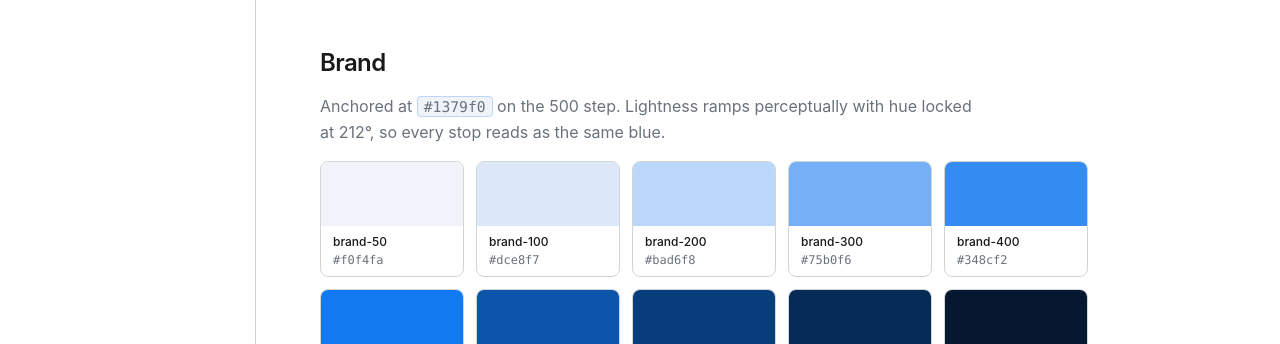
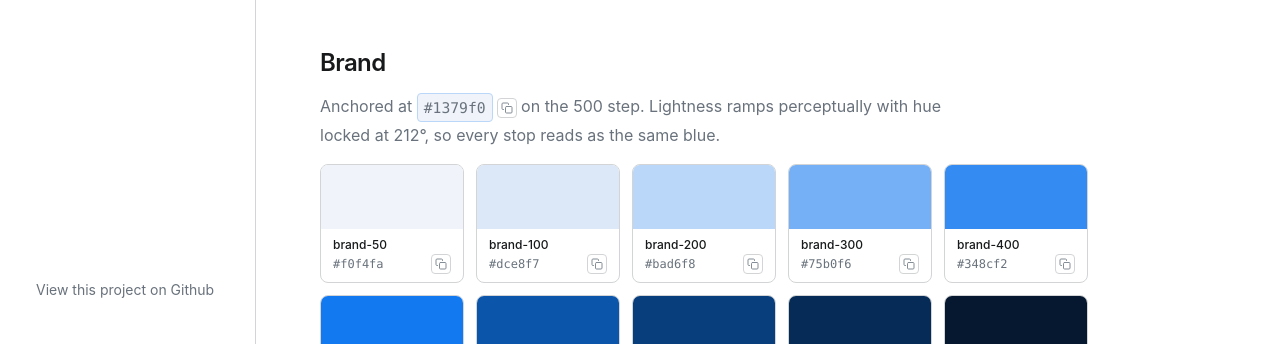
Before and after one commit to chankarunaratne/docswell-design-system, a website: page index.html in a window 1280 px wide. Shown: the part 456-800 px from the top of the page. Drawn offline with nearby package versions, Linux system fonts and the light colour scheme; files that its build step writes are made by us from their sources; a web font is replaced by a local one.

Commit message:
added copy

```diff
--- a/index.html
+++ b/index.html
@@ -41,6 +41,13 @@
           </ul>
         </div>
       </nav>
+
+      <a
+        href="https://github.com/chankarunaratne/docswell-design-system"
+        class="docs__sidebar-footer"
+        target="_blank"
+        rel="noopener noreferrer"
+      >View this project on Github</a>
     </aside>
 
     <!-- ====================================================================
@@ -491,6 +498,8 @@
     </main>
   </div>
 
+  <script src="scripts/docs-copy.js" defer></script>
+
   <!-- ====================================================================
        Sidebar active-link highlighting
        Tiny vanilla JS — observes which section is in view and marks its
--- /dev/null
+++ b/scripts/docs-copy.js
@@ -0,0 +1,103 @@
+/**
+ * Adds copy buttons beside copyable token values across the docs site.
+ * Targets are discovered on load — no per-element markup required.
+ */
+(() => {
+  const COPY_ICON =
+    '<svg xmlns="http://www.w3.org/2000/svg" width="12" height="12" viewBox="0 0 24 24" fill="none" stroke="currentColor" stroke-width="2" stroke-linecap="round" stroke-linejoin="round" aria-hidden="true"><rect x="9" y="9" width="13" height="13" rx="2"/><path d="M5 15H4a2 2 0 0 1-2-2V4a2 2 0 0 1 2-2h9a2 2 0 0 1 2 2v1"/></svg>';
+
+  const CHECK_ICON =
+    '<svg xmlns="http://www.w3.org/2000/svg" width="12" height="12" viewBox="0 0 24 24" fill="none" stroke="currentColor" stroke-width="2" stroke-linecap="round" stroke-linejoin="round" aria-hidden="true"><path d="M20 6 9 17l-5-5"/></svg>';
+
+  const COPY_SELECTORS = [
+    'code.docs__token',
+    '.swatch__value',
+    '.swatch-row__name',
+    '.spacing-row__label',
+    '.spacing-row__value',
+    '.type-row__label',
+    '.type-row__meta',
+    '.demo-card__label strong',
+  ].join(', ');
+
+  async function writeClipboard(text) {
+    if (navigator.clipboard?.writeText) {
+      await navigator.clipboard.writeText(text);
+      return true;
+    }
+
+    const textarea = document.createElement('textarea');
+    textarea.value = text;
+    textarea.setAttribute('readonly', '');
+    textarea.style.position = 'fixed';
+    textarea.style.opacity = '0';
+    document.body.appendChild(textarea);
+    textarea.select();
+    const ok = document.execCommand('copy');
+    document.body.removeChild(textarea);
+    return ok;
+  }
+
+  function getCopyText(element) {
+    if (element.dataset.copy) return element.dataset.copy.trim();
+    return element.textContent.trim();
+  }
+
+  function attachCopyButton(element) {
+    if (element.dataset.copyEnhanced === 'true') return;
+
+    const text = getCopyText(element);
+    if (!text) return;
+
+    element.dataset.copyEnhanced = 'true';
+
+    const wrap = document.createElement('span');
+    wrap.className = 'copy-wrap';
+
+    const parent = element.parentNode;
+    parent.insertBefore(wrap, element);
+    wrap.appendChild(element);
+
+    const button = document.createElement('button');
+    button.type = 'button';
+    button.className = 'copy-btn';
+    button.setAttribute('aria-label', `Copy ${text}`);
+    button.innerHTML = COPY_ICON;
+
+    button.addEventListener('click', async () => {
+      const copied = await writeClipboard(text);
+      if (!copied) return;
+
+      button.classList.add('copy-btn--copied');
+      button.innerHTML = CHECK_ICON;
+      button.setAttribute('aria-label', 'Copied');
+
+      window.setTimeout(() => {
+        button.classList.remove('copy-btn--copied');
+        button.innerHTML = COPY_ICON;
+        button.setAttribute('aria-label', `Copy ${text}`);
+      }, 1500);
+    });
+
+    wrap.appendChild(button);
+  }
+
+  function enhanceTableValues() {
+    document.querySelectorAll('.docs__table').forEach((table) => {
+      const headers = [...table.querySelectorAll('thead th')].map((th) =>
+        th.textContent.trim().toLowerCase()
+      );
+      const valueIndex = headers.indexOf('value');
+      if (valueIndex === -1) return;
+
+      table.querySelectorAll('tbody tr').forEach((row) => {
+        const valueCell = row.querySelectorAll('td')[valueIndex];
+        if (!valueCell || valueCell.querySelector('code.docs__token')) return;
+        attachCopyButton(valueCell);
+      });
+    });
+  }
+
+  document.querySelectorAll(COPY_SELECTORS).forEach(attachCopyButton);
+  enhanceTableValues();
+})();
--- a/styles/components/docs.css
+++ b/styles/components/docs.css
@@ -39,6 +39,8 @@
 }
 
 .docs__sidebar {
+  display: flex;
+  flex-direction: column;
   position: sticky;
   top: 0;
   align-self: start;
@@ -84,6 +86,10 @@
 
 /* ----- Navigation --------------------------------------------------------- */
 
+.docs__nav {
+  flex: 1;
+}
+
 .docs__nav-group {
   margin-top: var(--spacing-6);
 }
@@ -121,6 +127,18 @@
   color: var(--docs-nav-fg-active);
   font-weight: var(--font-semibold);
   background-color: var(--docs-accent-surface);
+}
+
+.docs__sidebar-footer {
+  margin-top: auto;
+  padding: var(--spacing-3);
+  font-size: var(--text-sm);
+  color: var(--color-foreground-muted);
+  text-decoration: none;
+  transition: color var(--duration-fast) var(--ease-out);
+}
+.docs__sidebar-footer:hover {
+  color: var(--docs-nav-fg-hover);
 }
 
 /* ----- Typography helpers (docs content only) ----------------------------- */
@@ -187,6 +205,74 @@
   border: 1px solid var(--docs-accent-border);
   border-radius: var(--radius-sm);
   color: var(--docs-accent-hover);
+}
+
+/* ----- Copy buttons ------------------------------------------------------- */
+
+.copy-wrap {
+  display: inline-flex;
+  align-items: center;
+  gap: var(--spacing-1);
+  max-width: 100%;
+  vertical-align: middle;
+}
+
+.copy-btn {
+  display: inline-flex;
+  align-items: center;
+  justify-content: center;
+  flex-shrink: 0;
+  width: var(--spacing-5);
+  height: var(--spacing-5);
+  padding: 0;
+  border: 1px solid var(--color-border);
+  border-radius: var(--radius-sm);
+  background-color: var(--color-surface);
+  color: var(--color-foreground-subtle);
+  cursor: pointer;
+  transition:
+    color var(--duration-fast) var(--ease-out),
+    border-color var(--duration-fast) var(--ease-out),
+    background-color var(--duration-fast) var(--ease-out);
+}
+
+.copy-btn:hover {
+  color: var(--color-foreground);
+  border-color: var(--color-border-strong);
+  background-color: var(--color-background);
+}
+
+.copy-btn:focus-visible {
+  outline: 2px solid var(--color-border-focus);
+  outline-offset: 2px;
+}
+
+.copy-btn--copied {
+  color: var(--color-success);
+  border-color: var(--color-success);
+}
+
+@media (prefers-reduced-motion: reduce) {
+  .copy-btn {
+    transition: none;
+  }
+}
+
+.swatch__meta .copy-wrap {
+  display: flex;
+  align-items: center;
+  justify-content: space-between;
+  gap: var(--spacing-2);
+}
+
+.spacing-row .copy-wrap,
+.type-row .copy-wrap,
+.swatch-row .copy-wrap {
+  display: inline-flex;
+}
+
+.docs__table td .copy-wrap {
+  display: inline-flex;
 }
 
 /* ----- Tables ------------------------------------------------------------- */
```
